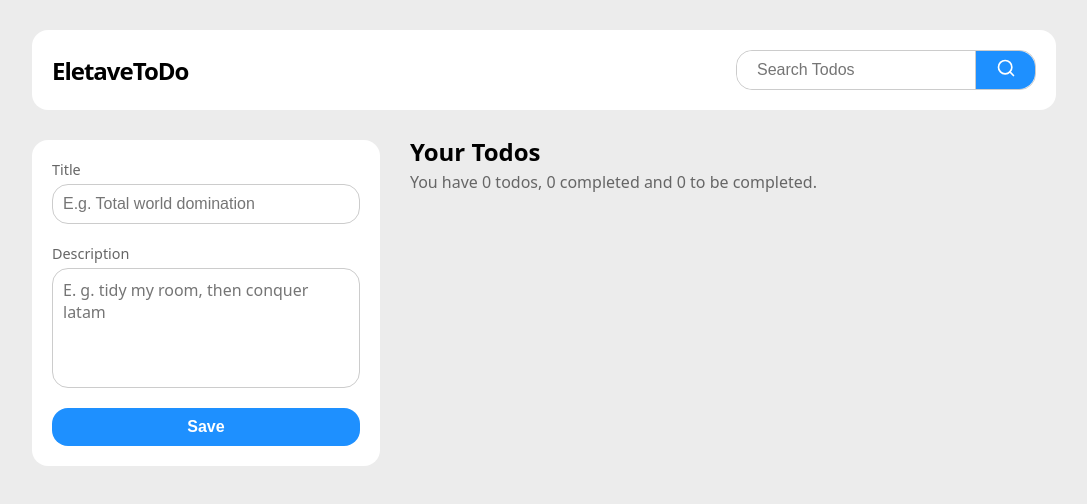
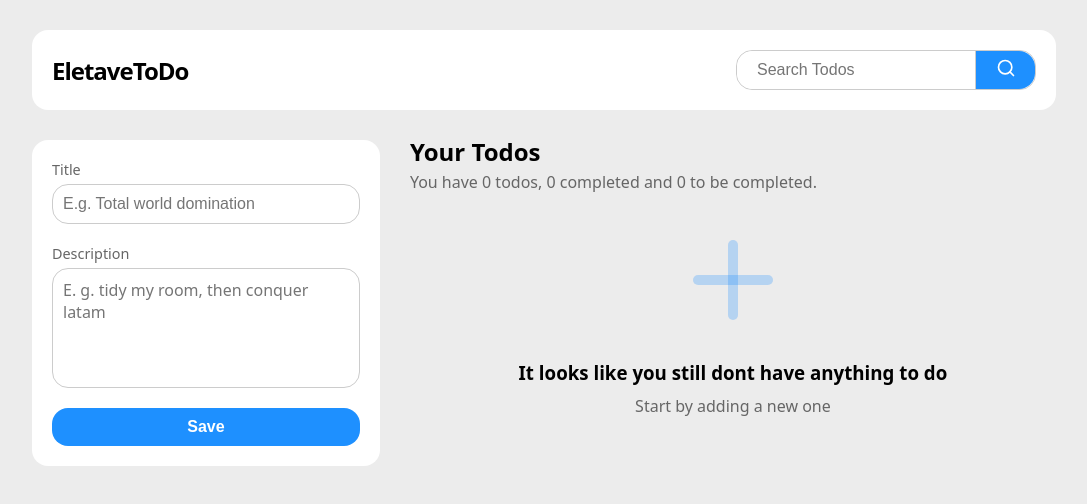
Before and after one commit to jesusrobot0/Elevate-Do, a React (Vite) app: page / in a window 1280 px wide. Shown: the top 504 px of the page, without its empty margins (96-1183 px from the left). Built offline with nearby package versions, Linux system fonts and the light colour scheme.

Commit message:
Placeholder del TodoList agregado

```diff
--- /dev/null
+++ b/src/components/placeholder/Placeholder.jsx
@@ -0,0 +1,12 @@
+import { Plus } from 'lucide-react'
+import styles from './placeholder.module.css'
+
+export function Placeholder() {
+  return (
+    <div className={styles.placeholder}>
+      <Plus size={120} className={styles.placeholder__icon} />
+      <h3>It looks like you still dont have anything to do</h3>
+      <p>Start by adding a new one</p>
+    </div>
+  )
+}
--- /dev/null
+++ b/src/components/placeholder/placeholder.module.css
@@ -0,0 +1,18 @@
+.placeholder {
+  display: flex;
+  flex-direction: column;
+  align-items: center;
+}
+
+.placeholder__icon {
+  margin-bottom: var(--medium-space);
+  color: rgba(30, 143, 255, 0.267);
+}
+
+.placeholder h3 {
+  margin-bottom: var(--small-space);
+}
+
+.placeholder p {
+  color: #666;
+}
--- a/src/components/todo-list/TodoList.jsx
+++ b/src/components/todo-list/TodoList.jsx
@@ -1,10 +1,12 @@
 import { TodoSummary } from '../todos-summary/TodosSummary'
+import { Placeholder } from '../placeholder/Placeholder'
 import styles from './todo-list.module.css'
 
 export function TodoList() {
   return (
     <div className={styles['todo-list']}>
       <TodoSummary />
+      {false ? 'TODOS' : <Placeholder />}
     </div>
   )
 }
```
